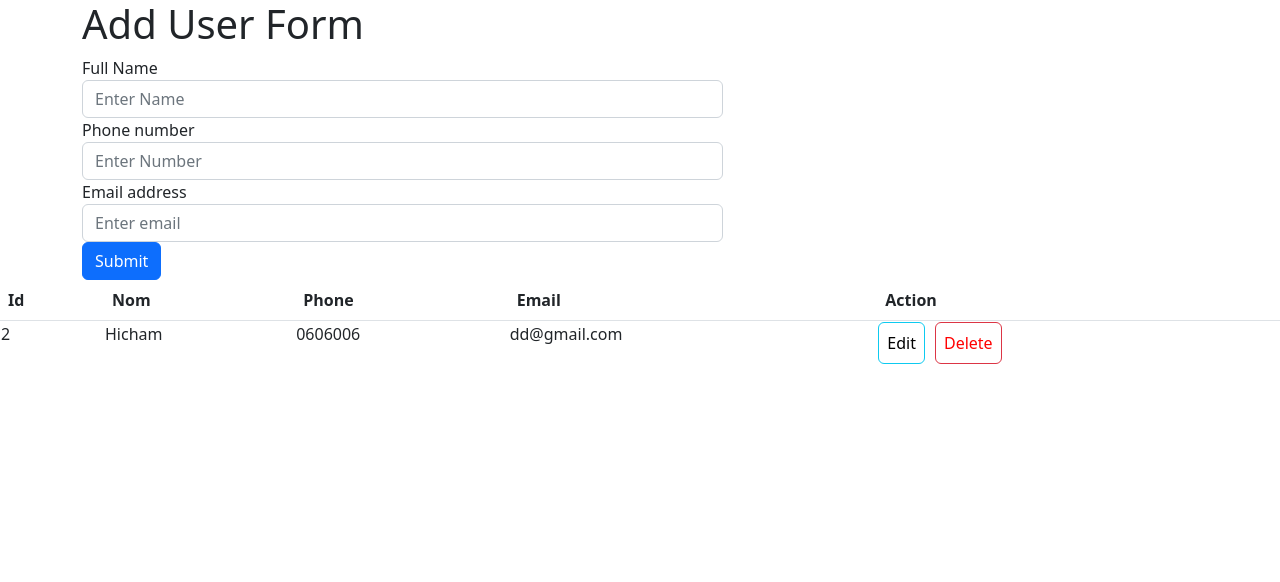
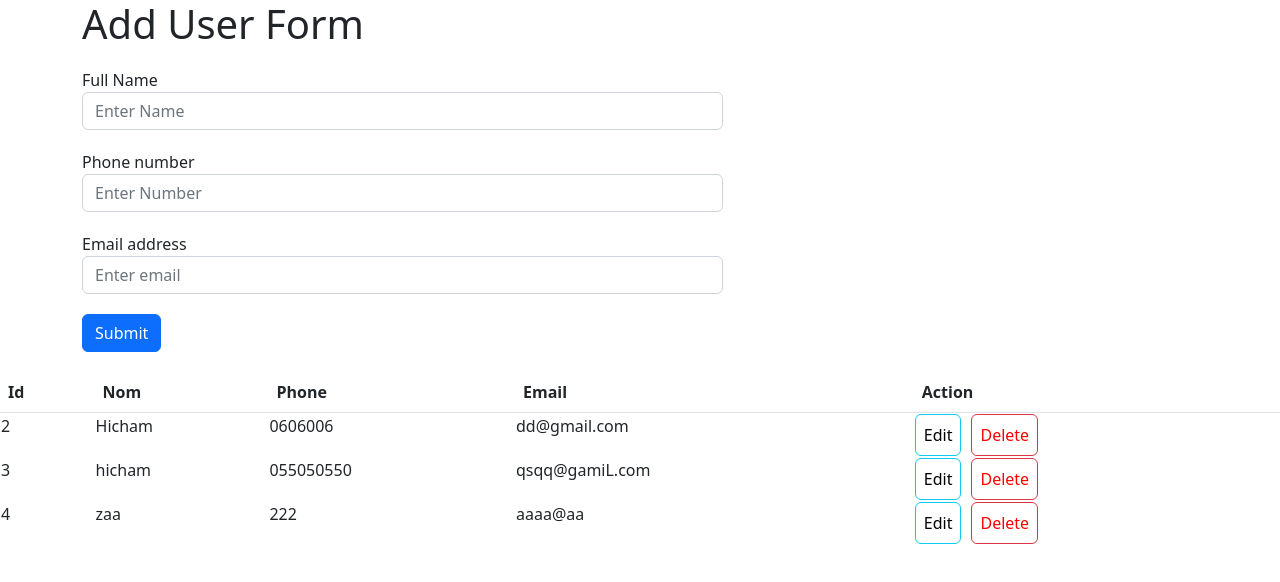
Before and after one commit to El-Mliki-Hicham/React-Contact-Manager, a React (Create React App) app: page / in a window 1280 px wide. Shown: the top 582 px of the page. Built offline with nearby package versions, Linux system fonts and the light colour scheme; data requests are answered from the project's data file.

Commit message:
style interface user forms

```diff
--- a/db.json
+++ b/db.json
@@ -5,6 +5,18 @@
       "Name": "Hicham",
       "Phone": "0606006",
       "Email": "dd@gmail.com"
+    },
+    {
+      "id": 3,
+      "Name": "hicham",
+      "Phone": "055050550",
+      "Email": "qsqq@gamiL.com"
+    },
+    {
+      "id": 4,
+      "Name": "zaa",
+      "Phone": "222",
+      "Email": "aaaa@aa"
     }
   ]
 }
--- a/src/Components/AddUser.css
+++ b/src/Components/AddUser.css
@@ -1,39 +1,3 @@
-import React from "react";
-import { Fragment } from "react";
-
-class List extends React.Component{
-    render(){
-        const Data = this.props.Data
-        const show_Data = Data.map((value ,index) =>{
-
-            return(
-                <Fragment key={index}>
-             <tr>
-                <td>{value.id}</td>
-                <td>{value.book}</td>
-                <td>{value.auteur}</td>
-                <td>x</td>
-            </tr>
-            </Fragment>
-            )
-        })
-        return(
-            <div>
-               <table>
-                <thead>
-                    <tr>
-                        <th>id</th>
-                        <th>book</th>
-                        <th>auter</th>
-                        <th>action</th>
-                    </tr>
-                </thead>
-                <tbody>
-                {show_Data}
-                </tbody>
-               </table>
-            </div>
-        )
-    }
+.form-group{
+    margin-top: 20px;
 }
-export default List
--- a/src/Components/AddUser.js
+++ b/src/Components/AddUser.js
@@ -1,5 +1,7 @@
 import React from "react";
-import 'bootstrap/dist/css/bootstrap.min.css';
+import axios from "axios";
+import './AddUser.css'
+
 export class AddUser extends React.Component{
 
     state = {
@@ -9,21 +11,19 @@ export class AddUser extends React.Component{
         Email: ''
     };
 
+    //stock value in state
 changeHandler= (e) => {
     this.setState({ [e.target.id]: e.target.value})
-    console.log(this.state)
+    // console.log(this.state)
 }
 
-submitHandler = e => {
+// send data to api json-server
+submitHandler = (e) => {
     e.preventDefault()
-    console.log(this.state)
-    axios.post('https://reqres.in/api/users?per_page=20', this.state)
-        .then(response => {
-            console.log(response)
-        })
-        .catch(error => {
-            console.log(error)
-        })
+    axios.post('http://localhost:4000/user', this.state)
+ // auto reload page
+    window.location.reload(false);
+
 }
 render() {
     return(
@@ -31,7 +31,7 @@ render() {
             <div className="row">
                 <div className="col-md-7">
                     <h1>Add User Form</h1>
-                    <form>
+                    <form  onSubmit={this.submitHandler}>
                         <div class="form-group">
                             <label for="Name">Full Name</label>
                             <input type="text" class="form-control"  onChange={this.changeHandler} id="Name" placeholder="Enter Name"></input>
@@ -44,7 +44,7 @@ render() {
                             <label for="exampleInputEmail1">Email address</label>
                             <input type="email" class="form-control" id="Email" aria-describedby="emailHelp"  onChange={this.changeHandler} placeholder="Enter email"></input>
                         </div>
-                        <button type="submit" class="btn btn-primary">Submit</button>
+                        <button type="submit" style={{marginTop:'20px',marginBottom:'20px'}} class="btn btn-primary">Submit</button>
                     </form>
                 </div>
             </div>
--- a/src/Components/TableData.js
+++ b/src/Components/TableData.js
@@ -9,6 +9,8 @@ export class Table extends React.Component {
         state = {
           user: []
         }
+
+        //get data from api json-server
     componentDidMount() {
         fetch("http://localhost:4000/user")
           .then(res => res.json())
@@ -22,7 +24,7 @@ export class Table extends React.Component {
           )
       }
 
-
+      //delete function
 handleDelete= async(id)=>{
 
   await axios.delete('http://localhost:4000/user/'+id)
--- a/src/index.js
+++ b/src/index.js
@@ -2,6 +2,8 @@ import React from 'react';
 import ReactDOM from 'react-dom/client';
 import './index.css';
 import App from './App';
+import 'bootstrap/dist/css/bootstrap.min.css';
+
 import bootstrap  from "bootstrap";
 import reportWebVitals from './reportWebVitals';
 
```
